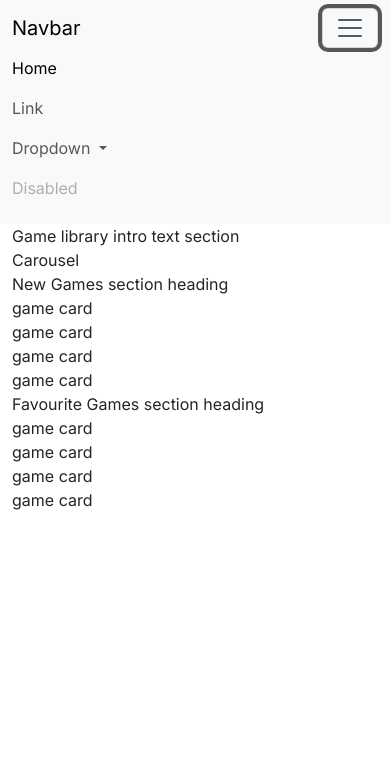
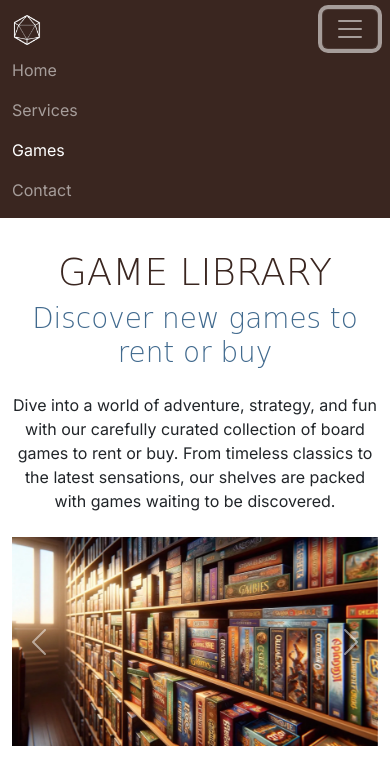
Before and after one commit to skb399/boardwalk-games, a plain HTML site: page game-library.html in a window 390 px wide. Both pictures are taken after a click on the button "Toggle navigation". Shown: the top 769 px of the page. Drawn offline with nearby package versions, Linux system fonts and the light colour scheme; a web font is replaced by a local one.

Commit message:
Add navbar and header for Game libary page

```diff
--- a/game-library.html
+++ b/game-library.html
@@ -25,52 +25,79 @@
 
 <body class="d-flex flex-column min-vh-100">
     <!-- Navigation -->
-    <div>
-        <nav class="navbar navbar-expand-lg bg-body-tertiary">
-            <div class="container-fluid">
-                <a class="navbar-brand" href="#">Navbar</a>
-                <button class="navbar-toggler" type="button" data-bs-toggle="collapse"
-                    data-bs-target="#navbarSupportedContent" aria-controls="navbarSupportedContent"
-                    aria-expanded="false" aria-label="Toggle navigation">
+    <nav id="navbar" class="navbar navbar-expand-lg" data-bs-theme="dark">
+        <div class="container">
+            <a class="navbar-brand" href="index.html"><img src="assets/images/logo-sm-white.png"
+                    alt="Boardwalk Games Logo" class="logo"></a>
+            <button class="navbar-toggler" type="button" data-bs-toggle="collapse" data-bs-target="#navbarNav"
+                aria-controls="navbarNav" aria-expanded="false" aria-label="Toggle navigation">
                 <span class="navbar-toggler-icon"></span>
             </button>
-                <div class="collapse navbar-collapse" id="navbarSupportedContent">
-                    <ul class="navbar-nav me-auto mb-2 mb-lg-0">
+            <div class="collapse navbar-collapse" id="navbarNav">
+                <ul class="navbar-nav ms-auto">
                     <li class="nav-item">
-                            <a class="nav-link active" aria-current="page" href="#">Home</a>
+                        <a class="nav-link" aria-current="page" href="index.html">Home</a>
                     </li>
                     <li class="nav-item">
-                            <a class="nav-link" href="#">Link</a>
-                        </li>
-                        <li class="nav-item dropdown">
-                            <a class="nav-link dropdown-toggle" href="#" role="button" data-bs-toggle="dropdown"
-                                aria-expanded="false">
-                                Dropdown
-                            </a>
-                            <ul class="dropdown-menu">
-                                <li><a class="dropdown-item" href="#">Action</a></li>
-                                <li><a class="dropdown-item" href="#">Another action</a></li>
-                                <li>
-                                    <hr class="dropdown-divider">
-                                </li>
-                                <li><a class="dropdown-item" href="#">Something else here</a></li>
-                            </ul>
+                        <a class="nav-link" href="#">Services</a>
                     </li>
                     <li class="nav-item">
-                            <a class="nav-link disabled" aria-disabled="true">Disabled</a>
+                        <a class="nav-link active" aria-current="page" href="game-library.html">Games</a>
+                    </li>
+                    <li class="nav-item">
+                        <a class="nav-link" href="#">Contact</a>
                     </li>
                 </ul>
             </div>
         </div>
     </nav>
+    <!--Header with carousel-->
+    <!-- used Emmet shorthand "header.container>.row>.col-12.col-xl-6*2"  to create the header with a class of container, and inside that a
+    row. Inside the row we'll add a column with classess col-12 and col-xl-6. Finally we can add asterisk 2 to make two of those columns inside the row. And when
+    we hit TAB, the header grid is created.-->
+    <header id="header" class="container section">
+        <div class="row">
+            <div class="col-12 col-xl-6 text-center text-xl-start">
+                <h1 class="display-3">Game Library</h1>
+                <p class="lead display-6 sub-heading-color">Discover new games to rent or buy</p>
+                <p class="my-4">Dive into a world of adventure, strategy, and fun with our
+                    carefully curated collection of board games to rent or buy. From timeless classics to the latest
+                    sensations, our shelves are packed with games waiting to be discovered.</p>
             </div>
-
-    <!-- Header with carousel -->
-    <header class="container">
-        <div class="row">
-            <div class="col-12 col-xl-6">Game library intro text section</div>
-            <div class="col-12 col-xl-6">Carousel</div>
+            <div class="col-12 col-xl-6">
+                <div id="carouselExampleAutoplaying" class="carousel slide" data-bs-ride="carousel">
+                    <div class="carousel-inner">
+                        <div class="carousel-item active">
+                            <img src="assets/images/game-library-carousel-1.webp" class="d-block w-100"
+                                alt="Bookshelves filled with boardgames">
                         </div>
+                        <div class="carousel-item">
+                            <img src="assets/images/game-library-carousel-2.webp" class="d-block w-100"
+                                alt="Bookshelves filled with boardgames">
+                        </div>
+                        <div class="carousel-item">
+                            <img src="assets/images/game-library-carousel-3.webp" class="d-block w-100"
+                                alt="Bookshelves filled with boardgames, one man is browsing the shelves">
+                        </div>
+                        <div class="carousel-item">
+                            <img src="assets/images/game-library-carousel-4.webp" class="d-block w-100"
+                                alt="8 board games stacked on top of each other">
+                        </div>
+                    </div>
+                    <button class="carousel-control-prev" type="button" data-bs-target="#carouselExampleAutoplaying"
+                        data-bs-slide="prev">
+                        <span class="carousel-control-prev-icon" aria-hidden="true"></span>
+                        <span class="visually-hidden">Previous</span>
+                    </button>
+                    <button class="carousel-control-next" type="button" data-bs-target="#carouselExampleAutoplaying"
+                        data-bs-slide="next">
+                        <span class="carousel-control-next-icon" aria-hidden="true"></span>
+                        <span class="visually-hidden">Next</span>
+                    </button>
+                </div>
+            </div>
+        </div>
+    </header>
     </header>
 
     <!-- main element to hold all key sections of the game library page,
```
Also changed, not shown: index.html (+40 -0 lines). Lines whose indentation alone changed are shown as unchanged.
